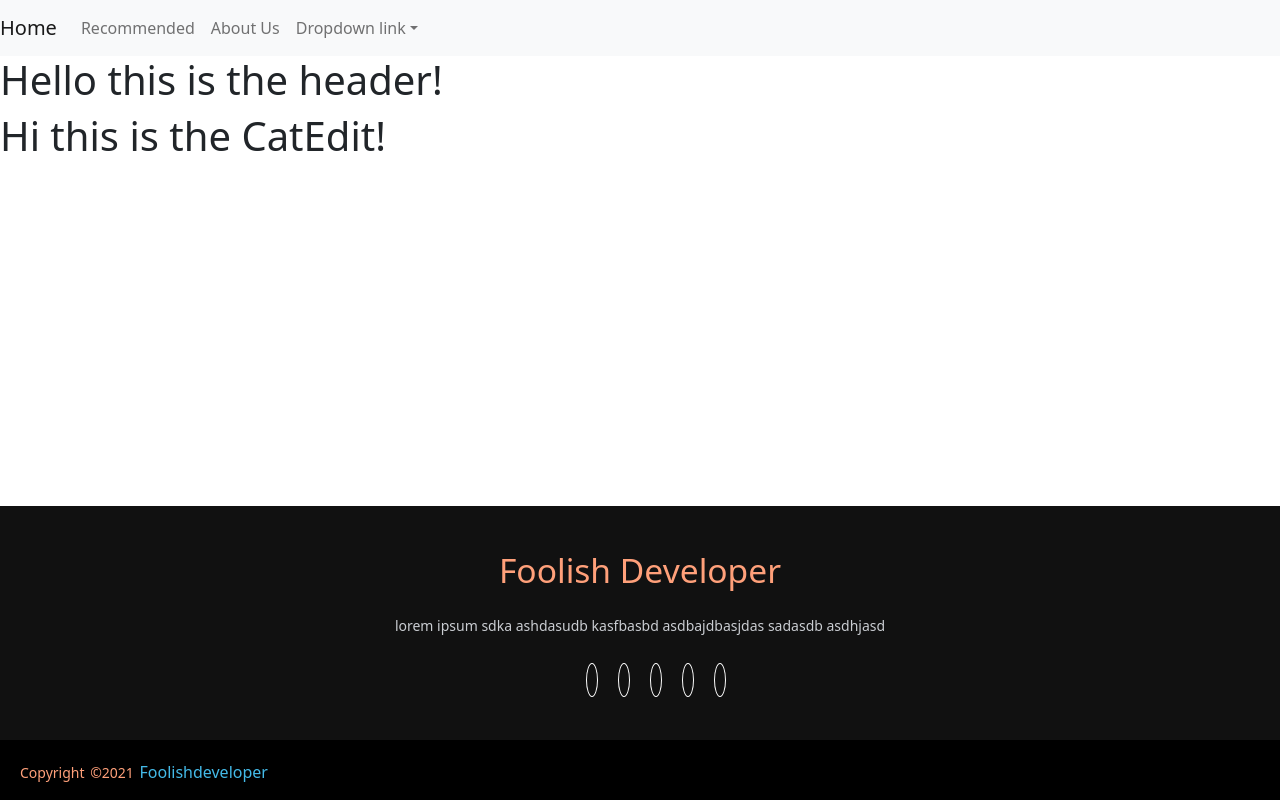
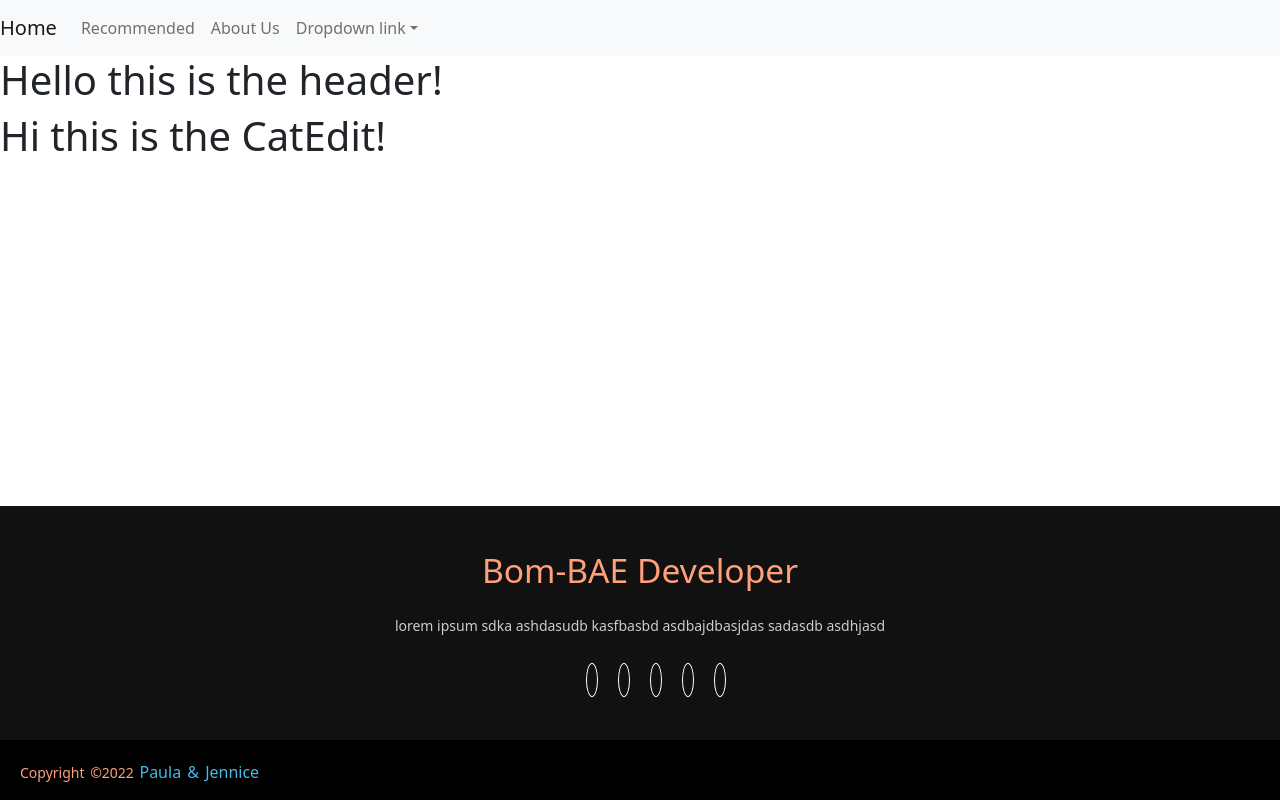
Before and after one commit to learn-academy-2022-alpha/cat-tinder-frontend-bombay-you-are-a-bomb-bae, a React (Create React App) app: page /catedit in a window 1280 px wide. Built offline with nearby package versions, Linux system fonts and the light colour scheme.

Commit message:
pull request changes: indents fixed, minor text change to footer

```diff
--- a/src/components/Footer.js
+++ b/src/components/Footer.js
@@ -6,7 +6,7 @@ class Footer extends Component{
       <>
         <footer>
           <div class="footer-content">
-          <h3>Foolish Developer</h3>
+            <h3>Bom-BAE Developer</h3>
             <p> lorem ipsum sdka ashdasudb kasfbasbd asdbajdbasjdas sadasdb asdhjasd </p>
 
             <ul class="socials">
@@ -19,7 +19,7 @@ class Footer extends Component{
           </div>
 
           <div class="footer-bottom">
-            <p>copyright &copy;2021 <a href="#">foolishdeveloper</a>  </p>
+            <p>copyright &copy;2022 <a href="#">Paula & Jennice</a>  </p>
           </div>
         </footer>
       </>
```
Also changed, not shown: src/components/Header.js (indentation only).
